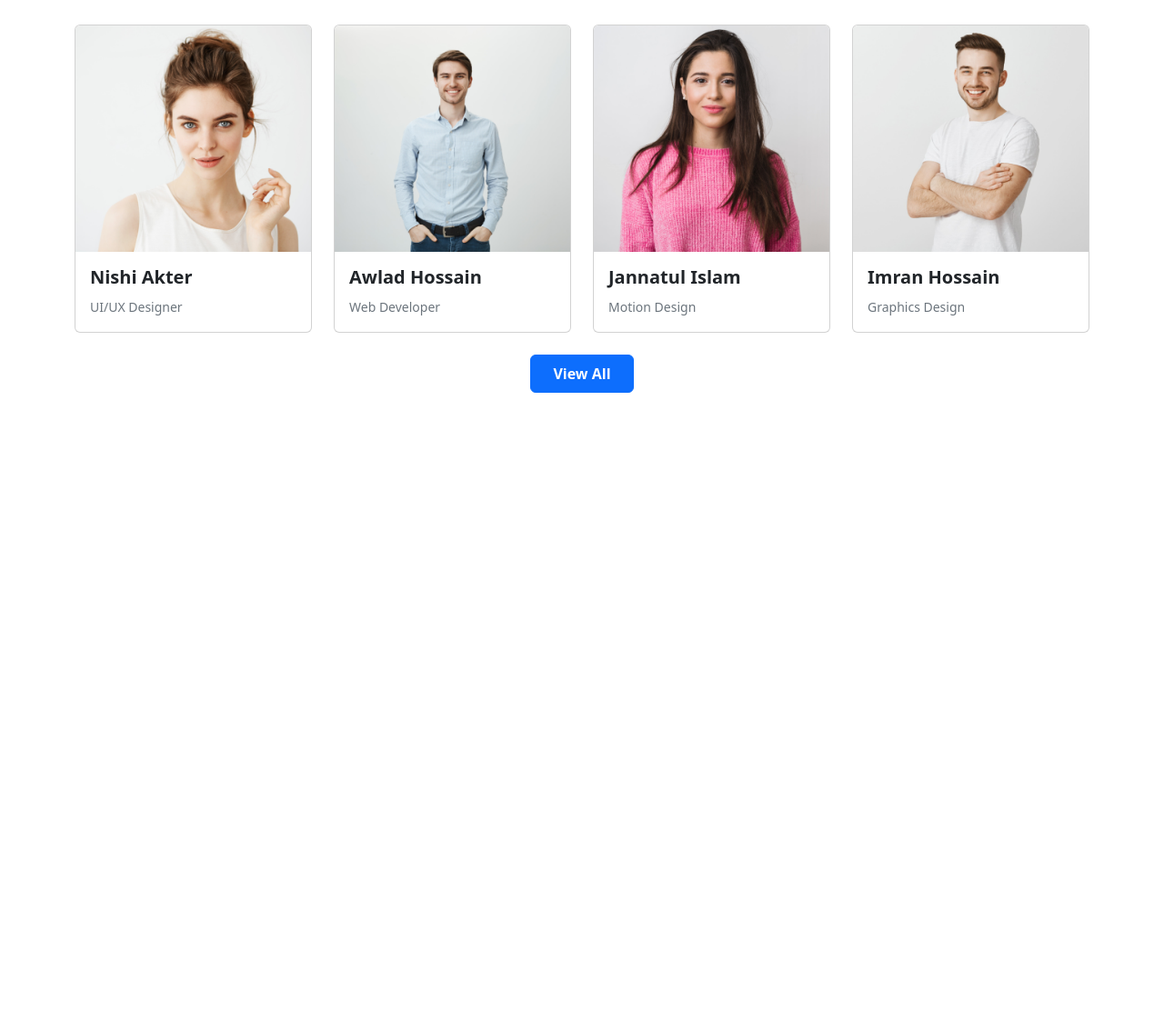
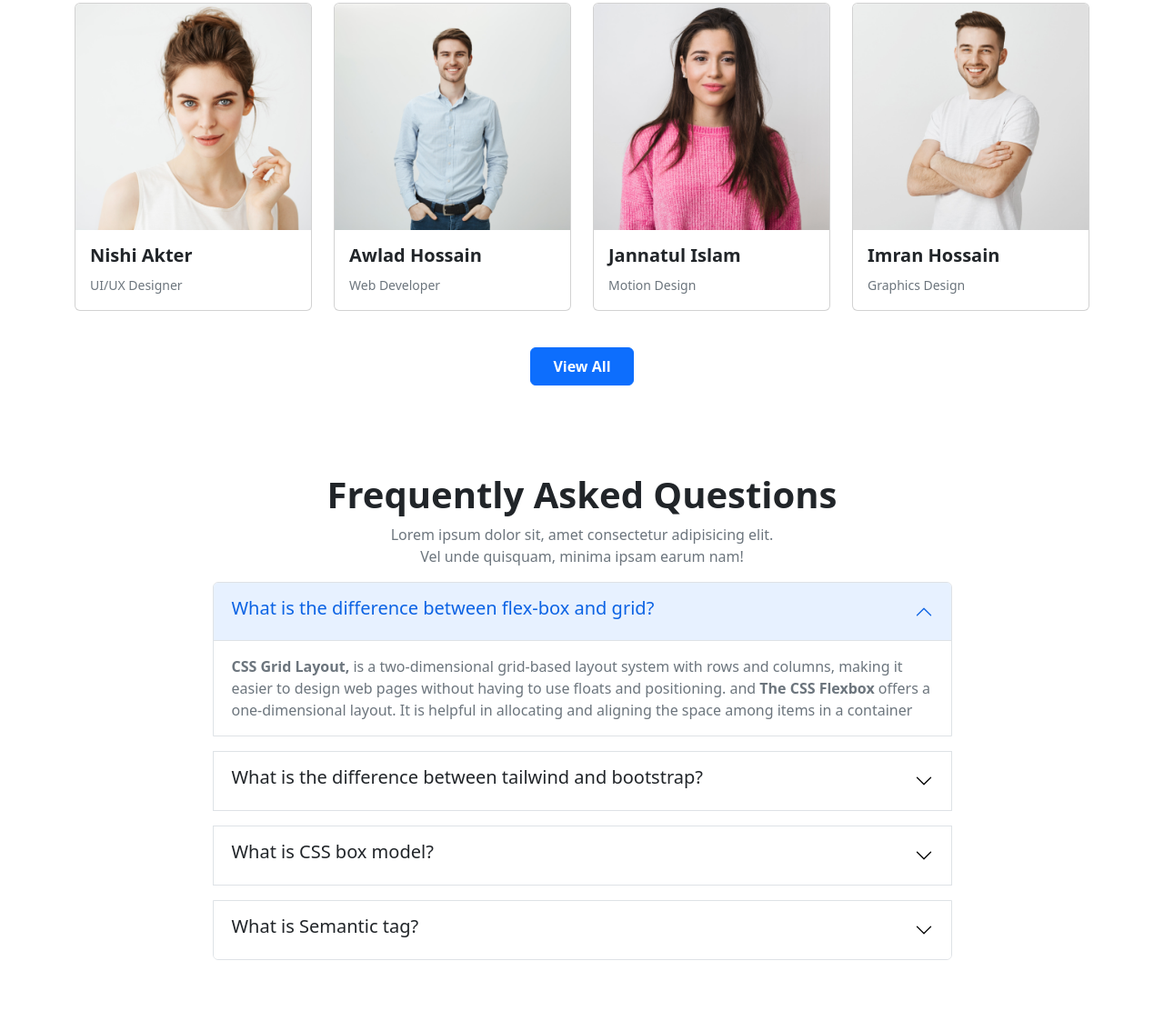
Before and after one commit to FahadAlHossain/Edtech-css, a plain HTML site: page index.html in a window 1280 px wide. Shown: the part 3041-4164 px from the top of the page at 91% size. Before the commit the page ends 3521 px from the top, so only its background shows below. Drawn offline with nearby package versions, Linux system fonts and the light colour scheme.

Commit message:
asked question add

```diff
--- a/index.html
+++ b/index.html
@@ -238,7 +238,7 @@
         <section class="bg-primary mb-5 container rounded">
             <div class="row d-flex align-items-center mx-4 py-5">
                 <div class="col-lg-9 col-md-12 col-12 text-white">
-                    <h1 class="fw-bold mt-5">Ready to join?
+                    <h1 class="fw-bold mt-4">Ready to join?
                     </h1>
                     <p>Lorem ipsum dolor sit amet consectetur adipisicing elit. <br> Quas corrupti at unde! Dolor
                         aperiam culpa minus quaerat voluptatum</p>
@@ -313,11 +313,65 @@
                     </div>
                 </div>
             </div>
-            <div class="d-flex align-items-center justify-content-center">
+            <div class="d-flex align-items-center justify-content-center pt-3 pb-5">
                 <button class="btn btn-primary text-white px-4 py-2 mt-4 fw-bold">View All</button>
             </div>
         </section>
-
+        <!-- Questions -->
+        <section class="mb-5 pb-5">
+            <h1 class="text-center fw-bold">Frequently Asked Questions</h1>
+            <p class="text-center text-muted">Lorem ipsum dolor sit, amet consectetur adipisicing elit. <br> Vel unde quisquam, minima ipsam earum nam!</p>
+            <div class="accordion container w-75" id="accordionExample">
+                <div class="accordion-item mb-3">
+                  <h2 class="accordion-header" id="headingOne">
+                    <button class="accordion-button" type="button" data-bs-toggle="collapse" data-bs-target="#collapseOne" aria-expanded="true" aria-controls="collapseOne">
+                     <h5>What is the difference between flex-box and grid?</h5>
+                    </button>
+                  </h2>
+                  <div id="collapseOne" class="accordion-collapse collapse show" aria-labelledby="headingOne" data-bs-parent="#accordionExample">
+                    <div class="accordion-body text-muted">
+                      <strong>CSS Grid Layout, </strong>is a two-dimensional grid-based layout system with rows and columns, making it easier to design web pages without having to use floats and positioning. and <strong>The CSS Flexbox</strong> offers a one-dimensional layout. It is helpful in allocating and aligning the space among items in a container
+                    </div>
+                  </div>
+                </div>
+                <div class="accordion-item border mb-3">
+                  <h2 class="accordion-header" id="headingTwo">
+                    <button class="accordion-button collapsed" type="button" data-bs-toggle="collapse" data-bs-target="#collapseTwo" aria-expanded="false" aria-controls="collapseTwo">
+                        <h5>What is the difference between tailwind and bootstrap?</h5>
+                    </button>
+                  </h2>
+                  <div id="collapseTwo" class="accordion-collapse collapse" aria-labelledby="headingTwo" data-bs-parent="#accordionExample">
+                    <div class="accordion-body text-muted">
+                      <strong>Tailwind</strong> is an inline styling used to achieve a sleek interface without writing code for your own CSS. Tailwind CSS offers customizability and flexibility to transform the appearance and feel of the elements and <strong>Bootstrap</strong> is a beginner-friendly and the most popular open-source framework that includes HTML, CSS, and JavaScript. Bootstrap can be used to create web applications with any server-side Technology like Java, PHP, etc., and its responsive design allows platforms like Mobile phones, tablets, and computers
+                    </div>
+                  </div>
+                </div>
+                <div class="accordion-item border mb-3">
+                  <h2 class="accordion-header" id="headingThree">
+                    <button class="accordion-button collapsed" type="button" data-bs-toggle="collapse" data-bs-target="#collapseThree" aria-expanded="false" aria-controls="collapseThree">
+                        <h5>What is CSS box model?</h5>
+                    </button>
+                  </h2>
+                  <div id="collapseThree" class="accordion-collapse collapse" aria-labelledby="headingThree" data-bs-parent="#accordionExample">
+                    <div class="accordion-body text-muted">
+                      <strong>The CSS box model</strong> is essentially a box that wraps around every HTML element. It consists of: margins, borders, padding, and the actual content.
+                    </div>
+                  </div>
+                </div>
+                <div class="accordion-item border mb-3">
+                  <h2 class="accordion-header" id="headingFour">
+                    <button class="accordion-button collapsed" type="button" data-bs-toggle="collapse" data-bs-target="#collapseFour" aria-expanded="false" aria-controls="collapseFour">
+                        <h5>What is Semantic tag?</h5>
+                    </button>
+                  </h2>
+                  <div id="collapseFour" class="accordion-collapse collapse" aria-labelledby="headingFour" data-bs-parent="#accordionExample">
+                    <div class="accordion-body text-muted">
+                      The <strong>HTML semantics</strong> refers to the tags that provide meaning to an HTML page rather than just presentation. It makes HTML more comprehensible by better defining the different sections and layout of web pages
+                    </div>
+                  </div>
+                </div>
+              </div>
+        </section>
     </main>
     <script src="https://cdn.jsdelivr.net/npm/bootstrap@5.2.0/dist/js/bootstrap.bundle.min.js"></script>
 </body>
```
